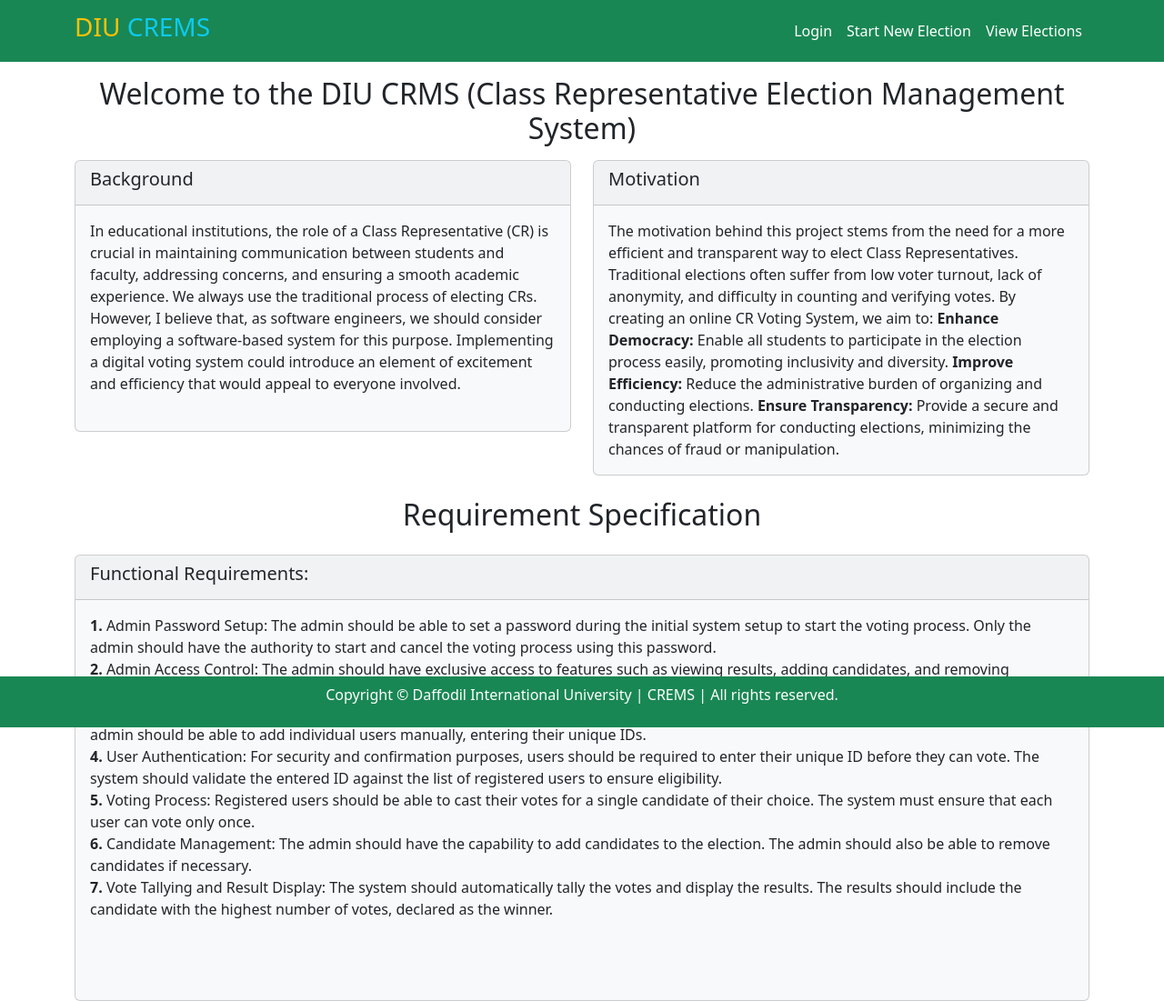
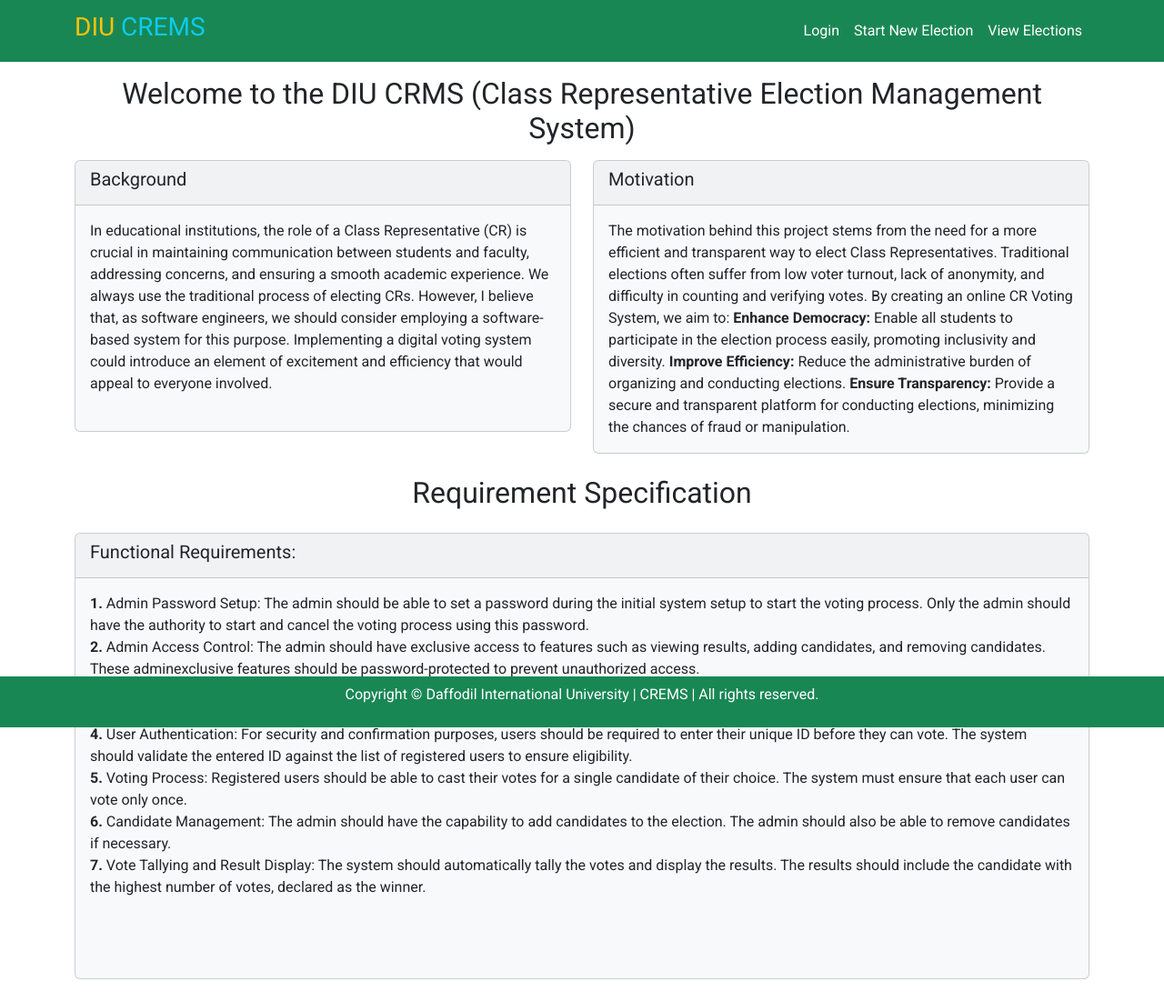
Before and after one commit to emptymahbob/crems, a PHP site: page / in a window 1280 px wide. Shown: the whole page at 91% size. After the commit the page ends 1077 px from the top, so only its background shows below. Run offline with PHP 8.4, Linux system fonts and the light colour scheme.

Commit message:
index page font added

```diff
--- a/index.php
+++ b/index.php
@@ -6,12 +6,24 @@
   <meta charset="utf-8">
   <meta name="viewport" content="width=device-width, initial-scale=1">
   <link href="https://cdn.jsdelivr.net/npm/bootstrap@5.3.2/dist/css/bootstrap.min.css" rel="stylesheet">
+  <link rel="stylesheet" href="https://fonts.googleapis.com/css2?family=Roboto:wght@400;700&display=swap">
   <script src="https://cdn.jsdelivr.net/npm/bootstrap@5.3.2/dist/js/bootstrap.bundle.min.js"></script>
   <style>
     .footer {
       position: fixed;
       bottom: 0;
       width: 100%;
+    }
+
+    body {
+      font-family: 'Roboto', sans-serif;
+    }
+
+*{
+      font-family: 'Roboto', sans-serif;
+      /* You can also specify different weights or styles for different elements */
+      font-weight: 400;
+      /* Bold */
     }
   </style>
 </head>
@@ -25,8 +37,7 @@
           <h3><span class="text-warning">DIU </span><span class="text-info"> CREMS</span></h3>
         </b>
       </a>
-      <button class="navbar-toggler" type="button" data-bs-toggle="collapse" data-bs-target="#navbarNav"
-        aria-controls="navbarNav" aria-expanded="false" aria-label="Toggle navigation">
+      <button class="navbar-toggler" type="button" data-bs-toggle="collapse" data-bs-target="#navbarNav" aria-controls="navbarNav" aria-expanded="false" aria-label="Toggle navigation">
         <span class="navbar-toggler-icon"></span>
       </button>
       <div class="collapse navbar-collapse" id="navbarNav">
```
Lines whose indentation alone changed are shown as unchanged.
